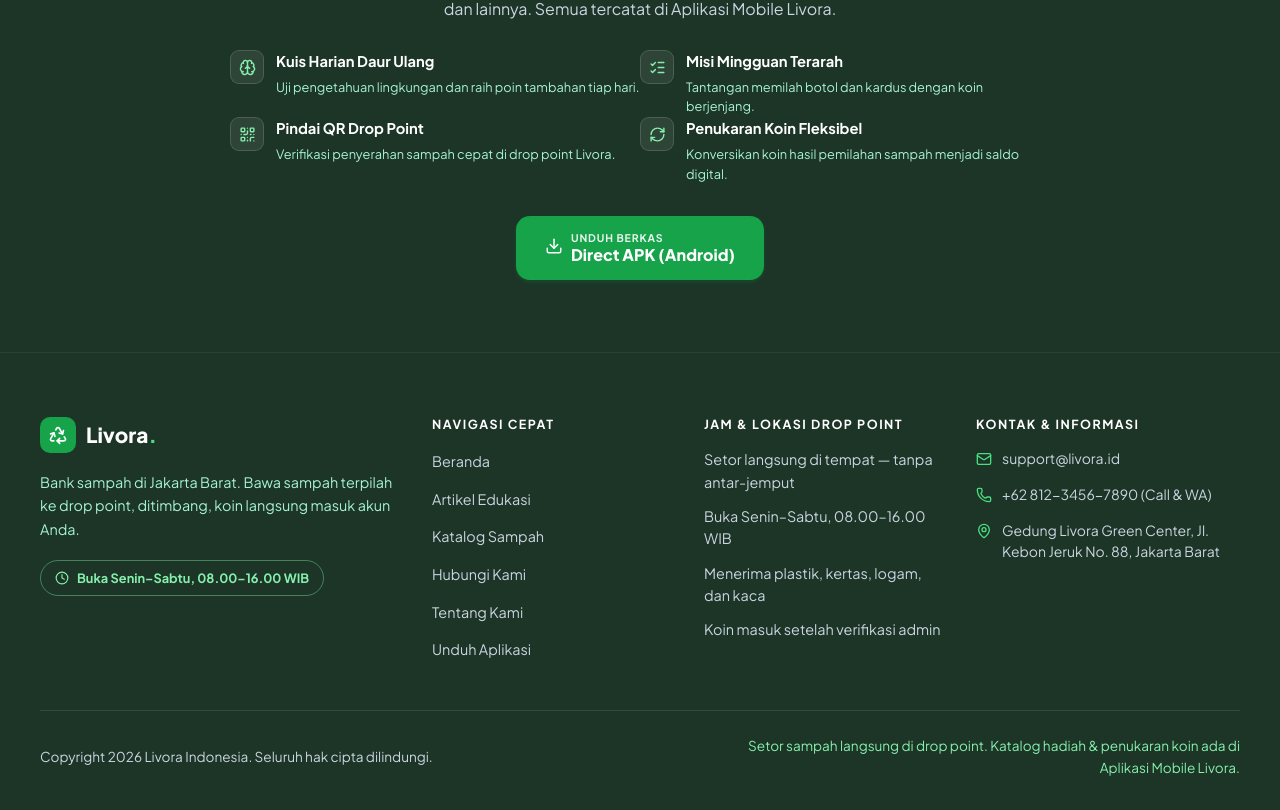
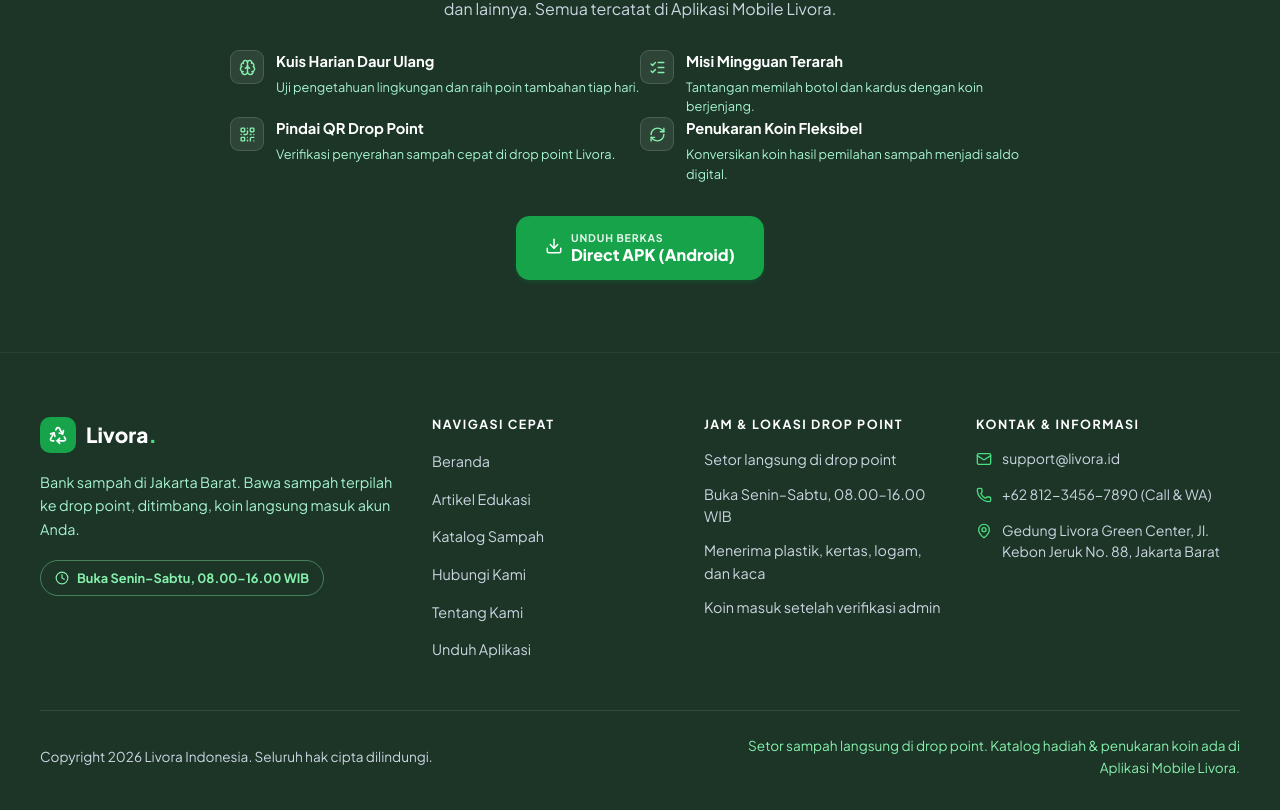
Before and after one commit to kusunoki778/sistemdaurulangsampahweb, a React (Vite) app: page / in a window 1280 px wide. Shown: the part 4224-5034 px from the top of the page. Built offline with nearby package versions, Linux system fonts and the light colour scheme; no server answers.

Commit message:
Footer: hapus penyebutan antar-jemput di kolom drop point

```diff
--- a/src/components/layout/Footer.jsx
+++ b/src/components/layout/Footer.jsx
@@ -33,7 +33,7 @@
   ];
 
   const dropPointInfo = [
-    'Setor langsung di tempat — tanpa antar-jemput',
+    'Setor langsung di drop point',
     'Buka Senin–Sabtu, 08.00–16.00 WIB',
     'Menerima plastik, kertas, logam, dan kaca',
     'Koin masuk setelah verifikasi admin',
```
